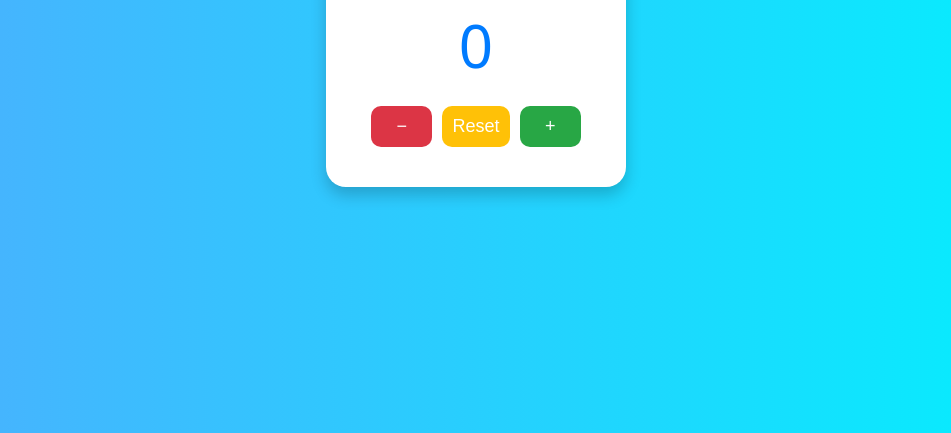
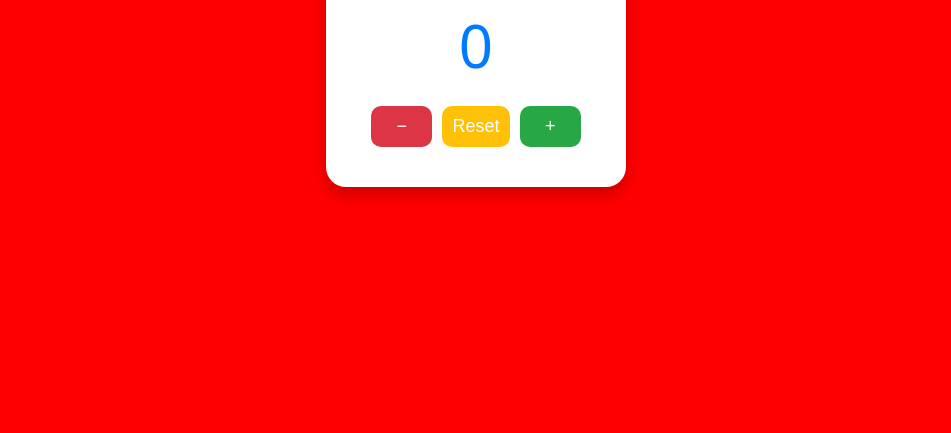
Before and after one commit to sokumon/super-hard-project, a plain HTML site: page index.html in a window 1280 px wide. Shown: the part 367-800 px from the top of the page, without its empty margins (164-1115 px from the left). Drawn offline with Linux system fonts and the light colour scheme.

Commit message:
fix: change color to red

```diff
--- a/index.html
+++ b/index.html
@@ -13,7 +13,7 @@
 
     body {
       font-family: 'Segoe UI', Tahoma, Geneva, Verdana, sans-serif;
-      background: linear-gradient(to right, #4facfe, #00f2fe);
+      background: red;
       height: 100vh;
       display: flex;
       justify-content: center;
```
